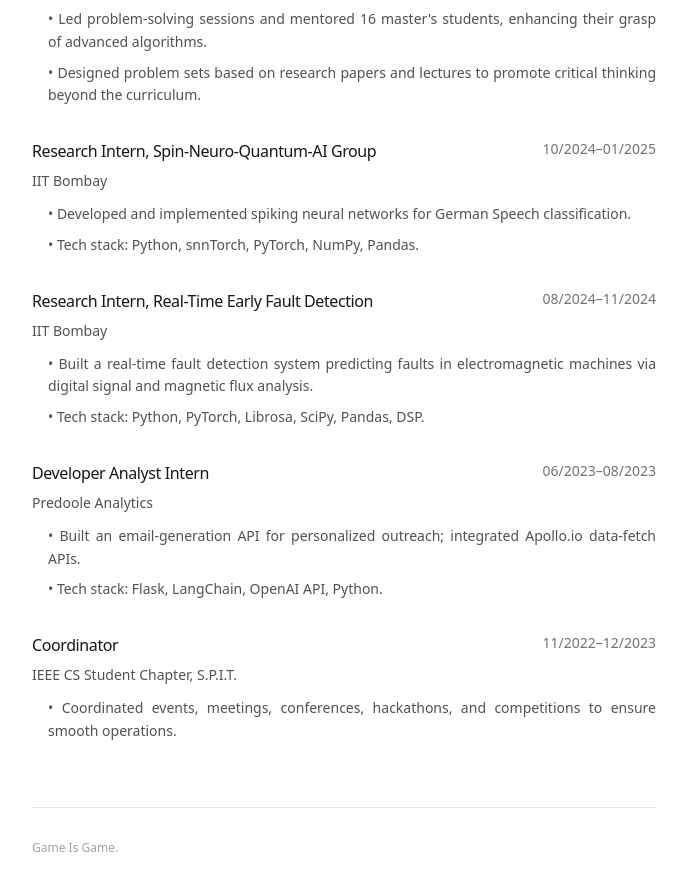
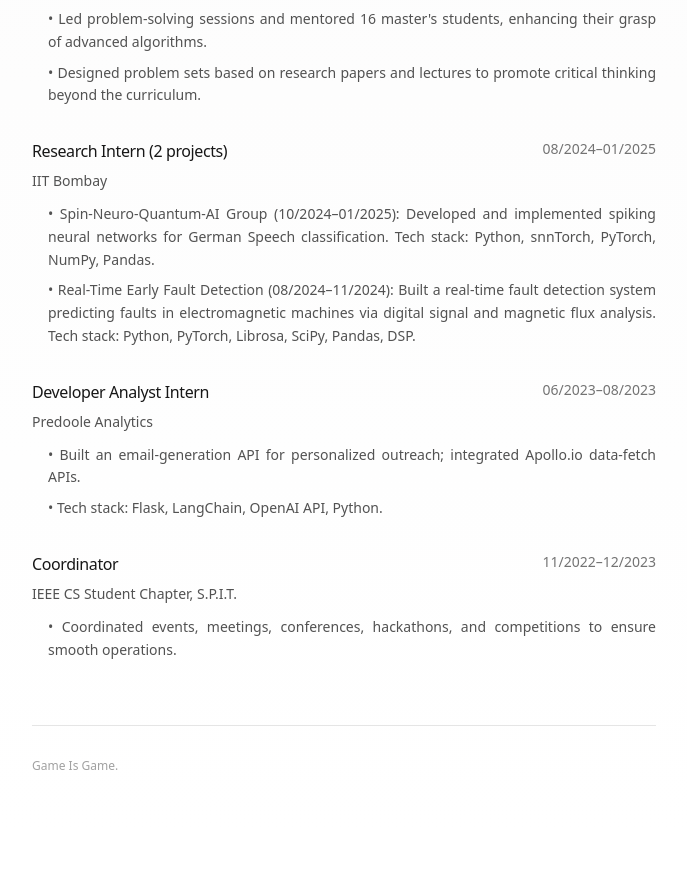
Before and after one commit to stochi0/personal-page, a Next.js app: page /work in a window 1280 px wide. Shown: the part 1040-1930 px from the top of the page, without its empty margins (296-983 px from the left). After the commit the page ends 1878 px from the top, so only its background shows below. Built offline with nearby package versions, Linux system fonts and the light colour scheme.

Commit message:
update work

```diff
--- a/src/app/work/page.tsx
+++ b/src/app/work/page.tsx
@@ -103,28 +103,14 @@ export default function Work() {
             <div>
               <div className="flex justify-between items-start mb-2">
                 <h3 className="font-medium text-neutral-900 dark:text-neutral-100">
-                  Research Intern, Spin-Neuro-Quantum-AI Group
+                  Research Intern (2 projects)
                 </h3>
-                <span className="text-sm text-neutral-500 dark:text-neutral-400">10/2024–01/2025</span>
+                <span className="text-sm text-neutral-500 dark:text-neutral-400">08/2024–01/2025</span>
               </div>
               <p className="text-sm text-neutral-600 dark:text-neutral-400 mb-3">IIT Bombay</p>
               <ul className="text-sm text-neutral-600 dark:text-neutral-400 leading-relaxed space-y-2 pl-4">
-                <li>• Developed and implemented spiking neural networks for German Speech classification.</li>
-                <li>• Tech stack: Python, snnTorch, PyTorch, NumPy, Pandas.</li>
-              </ul>
-            </div>
-
-            <div>
-              <div className="flex justify-between items-start mb-2">
-                <h3 className="font-medium text-neutral-900 dark:text-neutral-100">
-                  Research Intern, Real-Time Early Fault Detection
-                </h3>
-                <span className="text-sm text-neutral-500 dark:text-neutral-400">08/2024–11/2024</span>
-              </div>
-              <p className="text-sm text-neutral-600 dark:text-neutral-400 mb-3">IIT Bombay</p>
-              <ul className="text-sm text-neutral-600 dark:text-neutral-400 leading-relaxed space-y-2 pl-4">
-                <li>• Built a real-time fault detection system predicting faults in electromagnetic machines via digital signal and magnetic flux analysis.</li>
-                <li>• Tech stack: Python, PyTorch, Librosa, SciPy, Pandas, DSP.</li>
+                <li>• Spin-Neuro-Quantum-AI Group (10/2024–01/2025): Developed and implemented spiking neural networks for German Speech classification. Tech stack: Python, snnTorch, PyTorch, NumPy, Pandas.</li>
+                <li>• Real-Time Early Fault Detection (08/2024–11/2024): Built a real-time fault detection system predicting faults in electromagnetic machines via digital signal and magnetic flux analysis. Tech stack: Python, PyTorch, Librosa, SciPy, Pandas, DSP.</li>
               </ul>
             </div>
 
```
